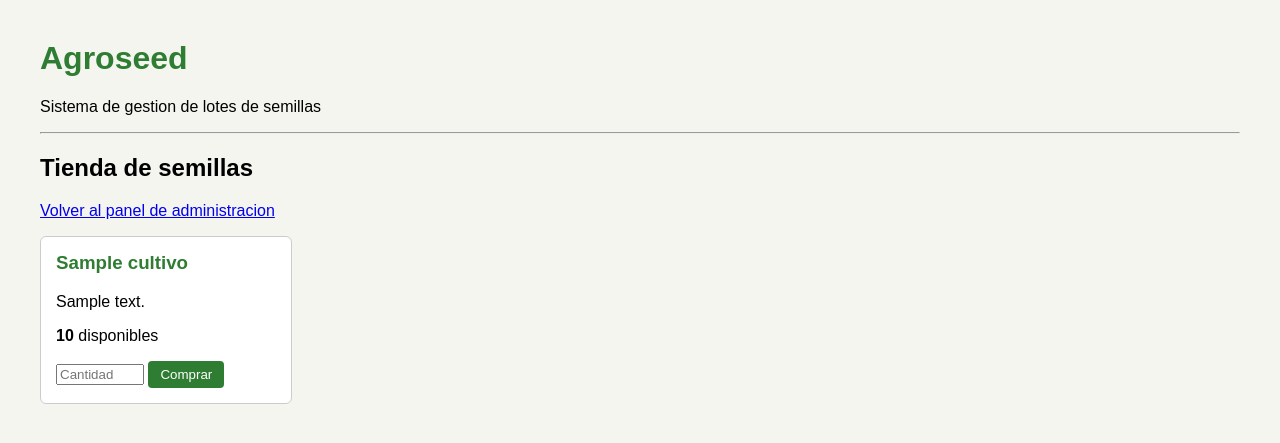
After one commit to andycreativo/agroseed, a Flask app: template web/templates/tienda.html in a window 1280 px wide. The commit adds this page. Shown: the top 443 px of the page. Run offline with Flask 3, Linux system fonts and the light colour scheme; the template is opened without the code that fills it: most values are stand-ins (such as "Sample title", 1, 10 or a date in 2020).

Commit message:
feat: agregar vista de tienda para simular compras de clientes

```diff
--- a/web/templates/base.html
+++ b/web/templates/base.html
@@ -22,6 +22,10 @@
         .mensaje-success { background-color: #dcedc8; color: #2e7d32; border: 1px solid #2e7d32; }
         .mensaje-error { background-color: #fdecea; color: #c62828; border: 1px solid #c62828; }
         .mensaje-warning { background-color: #fff3cd; color: #856404; border: 1px solid #856404; }
+        /* Estilos de la vista de tienda (cliente) */
+        .tienda-grid { display: flex; flex-wrap: wrap; gap: 20px; }
+        .producto { background-color: white; border: 1px solid #ccc; border-radius: 6px; padding: 15px; width: 220px; }
+        .producto h3 { margin-top: 0; color: #2e7d32; }
     </style>
 </head>
 <body>
--- a/web/templates/index.html
+++ b/web/templates/index.html
@@ -4,6 +4,7 @@
 
 <!-- Enlace al formulario de registro de un nuevo lote -->
 <p><a class="btn" href="{{ url_for('web.nuevo_lote') }}">+ Registrar nuevo lote</a></p>
+<p><a class="btn" href="{{ url_for('web.tienda') }}">Ver tienda</a></p>
 
 {% if lotes %}
 <table>
--- /dev/null
+++ b/web/templates/tienda.html
@@ -0,0 +1,34 @@
+{% extends "base.html" %}
+
+{% block contenido %}
+
+<h2>Tienda de semillas</h2>
+<p><a href="{{ url_for('web.index') }}">Volver al panel de administracion</a></p>
+
+{% if lotes %}
+<div class="tienda-grid">
+    {% for lote in lotes %}
+    <div class="producto">
+        <h3>{{ lote.cultivo }}</h3>
+        <p>{{ lote.tipo_semilla.describir() }}</p>
+        <p>
+            {% if lote.esta_agotado() %}
+                <span class="rechazado">AGOTADO</span>
+            {% else %}
+                <strong>{{ lote.cantidad_disponible }}</strong> disponibles
+            {% endif %}
+        </p>
+        {% if not lote.esta_agotado() %}
+        <form method="post" action="{{ url_for('web.vender_lote', id_lote=lote.id_lote) }}">
+            <input type="number" name="cantidad" min="1" max="{{ lote.cantidad_disponible }}" placeholder="Cantidad" required style="width: 80px;">
+            <button class="btn" type="submit">Comprar</button>
+        </form>
+        {% endif %}
+    </div>
+    {% endfor %}
+</div>
+{% else %}
+<p>No hay lotes registrados todavia.</p>
+{% endif %}
+
+{% endblock %}
```
Also changed, not shown: web/routes.py (+7 -0 lines).
